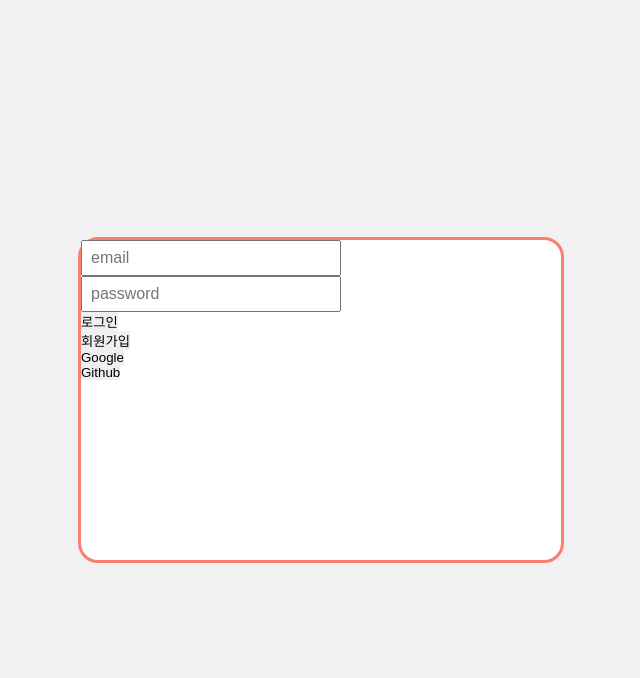
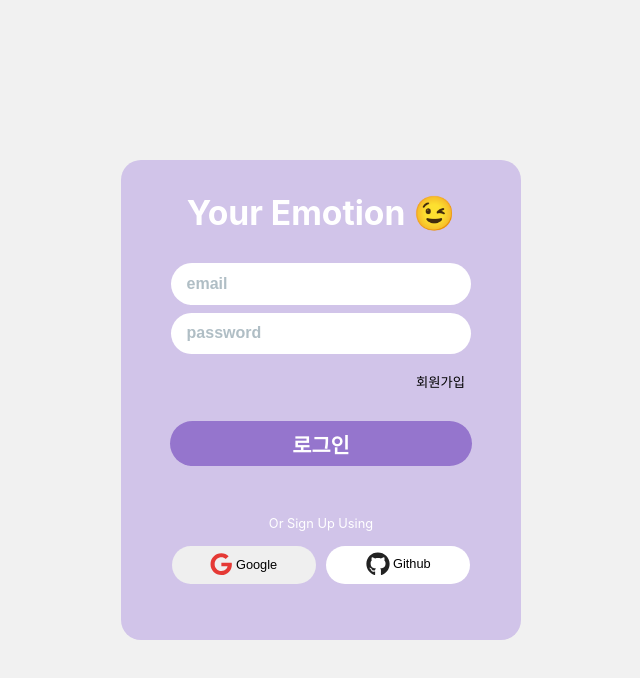
Before and after one commit to chaemink10/emotionTracker, a React (Create React App) app: page / in a window 1280 px wide. Shown: the top 678 px of the page, without its empty margins (319-959 px from the left). Built offline with nearby package versions, Linux system fonts and the light colour scheme; no server answers.

Commit message:
Login UI

```diff
--- a/src/components/login/Login.jsx
+++ b/src/components/login/Login.jsx
@@ -1,7 +1,7 @@
 import React, { useEffect } from 'react';
 import style from './login.module.css';
 import { useHistory } from 'react-router-dom';
-import Register from '../registerForm/Register';
+import Register from '../registerForm/RegisterForm';
 
 const Login = ({ authService }) => {
   const history = useHistory();
@@ -31,26 +31,22 @@ const Login = ({ authService }) => {
       });
   };
 
-  //회원가입
-  const onRegister = () => {
-    history.push({
-      pathname: '/register',
-    });
-  };
-
   return (
     <div className={style.login}>
       <section className={style.box}>
+        <h2>Your Emotion 😉</h2>
         <Register authService={authService} btnType={'login'}></Register>
-        <button type='button' onClick={onRegister}>
-          회원가입
-        </button>
-        <button type='button' onClick={onClick}>
-          Google
-        </button>
-        <button type='button' onClick={onClick}>
-          Github
-        </button>
+        <span className={style.otherTxt}>Or Sign Up Using</span>
+        <div className={style.otherLogin}>
+          <button type='button' onClick={onClick} className={style.googleBtn}>
+            <i className='fab fa-google'></i>
+            Google
+          </button>
+          <button type='button' onClick={onClick} className={style.githubBtn}>
+            <i className='fab fa-github'></i>
+            Github
+          </button>
+        </div>
       </section>
     </div>
   );
--- a/src/components/login/login.module.css
+++ b/src/components/login/login.module.css
@@ -9,13 +9,76 @@
   top: 50%;
   left: 50%;
   transform: translate(-50%, -50%);
-  width: 80%;
-  max-width: 30rem;
-  height: 20rem;
-  border: 3px solid salmon;
+  width: 85%;
+  height: 80%;
+  max-width: 25rem;
+  max-height: 30rem;
+  background: #d1c4e9;
   border-radius: 20px;
-  background: #fff;
+  box-sizing: border-box;
+  padding: 2rem;
+}
+.box h2 {
+  text-align: center;
+  font-size: 2.1rem;
 }
 .box button {
   display: block;
 }
+.otherTxt {
+  display: block;
+  text-align: center;
+  font-size: 0.8rem;
+  color: #fff;
+  margin: 50px 0 15px 0;
+}
+.otherLogin {
+  display: flex;
+  justify-content: center;
+}
+.otherLogin button {
+  border-radius: 5rem;
+  width: 43%;
+  height: 2.4rem;
+  margin-right: 10px;
+  font-size: 0.8rem;
+
+  vertical-align: middle;
+}
+.otherLogin button:last-child {
+  margin-right: 0;
+}
+.otherLogin button:hover {
+  cursor: pointer;
+}
+.otherLogin button svg {
+  display: inline-block;
+  text-align: center;
+  vertical-align: middle;
+  margin: 0 0.2rem 2px 0;
+}
+.googleBtn svg {
+  font-size: 1.4rem !important;
+  color: #e53935;
+}
+.githubBtn {
+  background: #fff;
+}
+.githubBtn svg {
+  font-size: 1.5rem !important;
+  color: #222;
+}
+.googleBtn:hover {
+  background: #e53935;
+  color: #fff;
+}
+.googleBtn:hover svg {
+  color: #fff;
+}
+.githubBtn:hover {
+  background: #222;
+  color: #fff;
+}
+.githubBtn:hover svg {
+  color: #fff;
+}
--- a/src/components/register/RegisterConts.jsx
+++ b/src/components/register/RegisterConts.jsx
@@ -1,5 +1,5 @@
 import React from 'react';
-import Register from '../registerForm/Register';
+import Register from '../registerForm/RegisterForm';
 
 const RegisterConts = ({ authService }) => {
   return <Register authService={authService} btnType={'reg'}></Register>;
--- a/src/components/registerForm/Register.jsx
+++ b/src/components/registerForm/RegisterForm.jsx
@@ -1,6 +1,6 @@
 import React, { useRef } from 'react';
 import { useHistory } from 'react-router';
-// import style from './register.module.css';
+import style from './registerForm.module.css';
 
 const Register = ({ authService, btnType }) => {
   let emailRef = useRef();
@@ -38,8 +38,15 @@ const Register = ({ authService, btnType }) => {
       });
   };
 
+  //회원가입
+  const onLinkRegister = () => {
+    history.push({
+      pathname: '/register',
+    });
+  };
+
   return (
-    <div>
+    <div className={style.register}>
       <input type='email' ref={emailRef} placeholder='email'></input>
       <input type='password' ref={pwRef} placeholder='password'></input>
       {btnType === 'reg' ? (
@@ -47,9 +54,18 @@ const Register = ({ authService, btnType }) => {
           회원가입
         </button>
       ) : (
-        <button type='button' onClick={onLogin}>
-          로그인
-        </button>
+        <>
+          <button
+            type='button'
+            onClick={onLinkRegister}
+            className={style.regbtn}
+          >
+            회원가입
+          </button>
+          <button type='button' onClick={onLogin} className={style.loginbtn}>
+            로그인
+          </button>
+        </>
       )}
     </div>
   );
--- /dev/null
+++ b/src/components/registerForm/registerForm.module.css
@@ -0,0 +1,43 @@
+.register {
+  margin-top: 30px;
+  text-align: center;
+}
+.register input {
+  border-radius: 3rem;
+  border: none;
+  padding: 0.3rem 1rem;
+  margin-bottom: 8px;
+  width: 80%;
+  font-weight: bold;
+}
+.register input::placeholder {
+  color: #b0bec5;
+}
+.loginbtn {
+  display: inline-block !important;
+  width: 90%;
+  height: 2.8rem;
+  box-sizing: border-box;
+  background: #9575cd;
+  text-align: center;
+  font-size: 1.3rem;
+  color: #fff;
+  border-radius: 2rem;
+  font-weight: bold;
+  margin-top: 30px;
+}
+.loginbtn:hover {
+  background: #7e57c2;
+  cursor: pointer;
+  scale: 1.1;
+}
+.regbtn {
+  background: none;
+  text-align: right;
+  float: right;
+  margin: 10px 1.5rem 0 0;
+}
+.regbtn:hover {
+  cursor: pointer;
+  text-decoration: underline;
+}
```
Also changed, not shown: src/components/registerForm/register.module.css (deleted).
